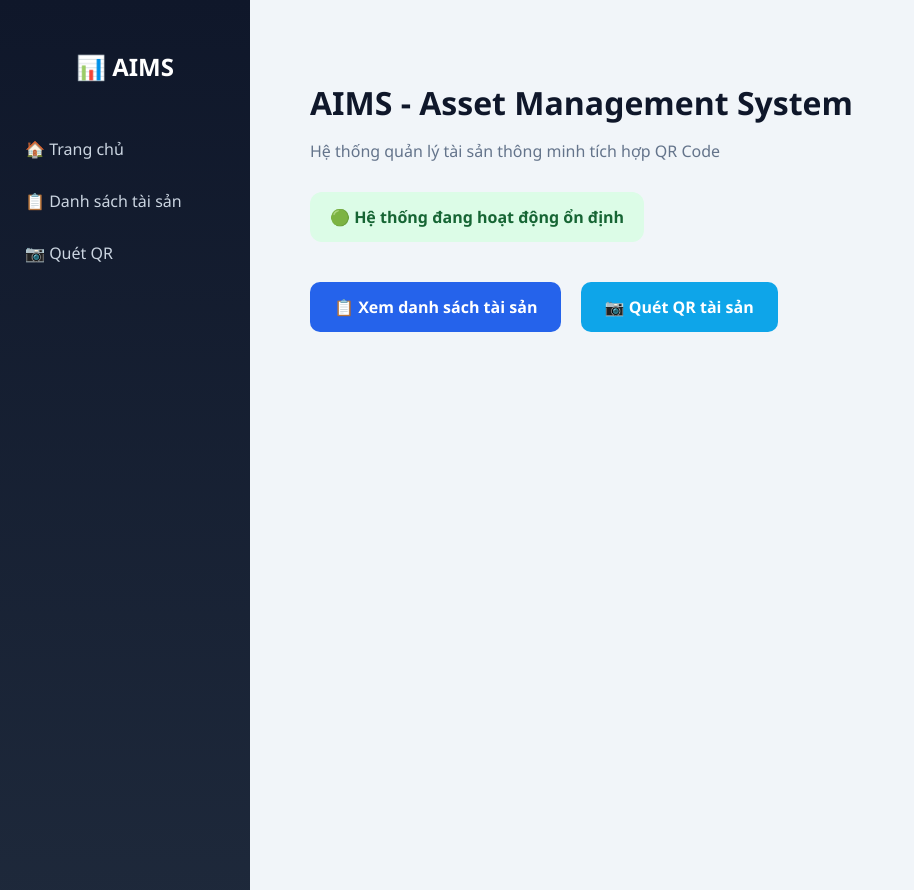
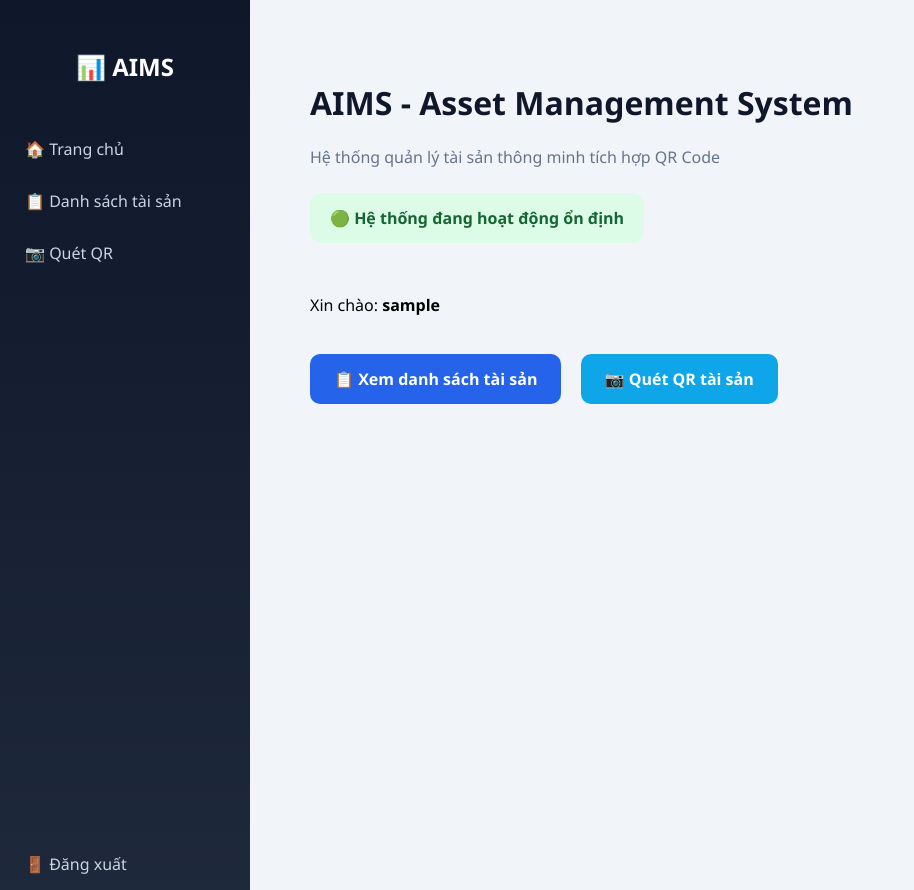
Before and after one commit to hoangan-mi/aims-demo, a Flask app: page / in a window 1280 px wide. Shown: the whole page, without its empty margins (0-914 px from the left). Run offline with Flask 3, Linux system fonts and the light colour scheme; the visitor is signed in with stand-in values (Sample User, id 1).

Commit message:
Update index.html

```diff
--- a/templates/index.html
+++ b/templates/index.html
@@ -6,97 +6,103 @@
 <meta name="viewport" content="width=device-width, initial-scale=1">
 
 <style>
-body {
-    margin: 0;
-    font-family: "Segoe UI", Arial, sans-serif;
-    background: #f1f5f9;
+
+body{
+    margin:0;
+    font-family:"Segoe UI",Arial;
+    background:#f1f5f9;
 }
 
-/* ===== SIDEBAR ===== */
-.sidebar {
-    width: 250px;
-    height: 100vh;
-    background: linear-gradient(180deg, #0f172a, #1e293b);
-    color: white;
-    position: fixed;
-    left: 0;
-    top: 0;
-    padding-top: 30px;
+/* SIDEBAR */
+.sidebar{
+    width:250px;
+    height:100vh;
+    background:linear-gradient(180deg,#0f172a,#1e293b);
+    color:white;
+    position:fixed;
+    left:0;
+    top:0;
+    padding-top:30px;
 }
 
-.sidebar h2 {
-    text-align: center;
-    margin-bottom: 40px;
-    font-weight: 600;
+.sidebar h2{
+    text-align:center;
+    margin-bottom:40px;
 }
 
-.sidebar a {
-    display: block;
-    padding: 15px 25px;
-    color: #cbd5e1;
-    text-decoration: none;
-    transition: 0.3s;
+.sidebar a{
+    display:block;
+    padding:15px 25px;
+    color:#cbd5e1;
+    text-decoration:none;
 }
 
-.sidebar a:hover {
-    background: #334155;
-    color: white;
+.sidebar a:hover{
+    background:#334155;
+    color:white;
 }
 
-/* ===== CONTENT ===== */
-.content {
-    margin-left: 250px;
-    padding: 60px;
+/* CONTENT */
+
+.content{
+    margin-left:250px;
+    padding:60px;
 }
 
-h1 {
-    color: #0f172a;
-    margin-bottom: 10px;
+h1{
+    color:#0f172a;
 }
 
-.subtitle {
-    color: #64748b;
-    margin-bottom: 30px;
+.subtitle{
+    color:#64748b;
+    margin-bottom:25px;
 }
 
-.status {
-    background: #dcfce7;
-    color: #166534;
-    padding: 14px 20px;
-    border-radius: 12px;
-    display: inline-block;
-    font-weight: 600;
-    margin-bottom: 40px;
+.status{
+    background:#dcfce7;
+    color:#166534;
+    padding:14px 20px;
+    border-radius:12px;
+    display:inline-block;
+    font-weight:600;
+    margin-bottom:35px;
 }
 
-/* ===== BUTTON ===== */
-.btn {
-    display: inline-block;
-    padding: 14px 24px;
-    border-radius: 10px;
-    text-decoration: none;
-    font-weight: 600;
-    margin-right: 15px;
-    transition: 0.3s;
+/* BUTTON */
+
+.btn{
+    display:inline-block;
+    padding:14px 24px;
+    border-radius:10px;
+    text-decoration:none;
+    font-weight:600;
+    margin-right:15px;
 }
 
-.btn.primary {
-    background: #2563eb;
-    color: white;
+.primary{
+    background:#2563eb;
+    color:white;
 }
 
-.btn.primary:hover {
-    background: #1d4ed8;
+.primary:hover{
+    background:#1d4ed8;
 }
 
-.btn.secondary {
-    background: #0ea5e9;
-    color: white;
+.secondary{
+    background:#0ea5e9;
+    color:white;
 }
 
-.btn.secondary:hover {
-    background: #0284c7;
+.secondary:hover{
+    background:#0284c7;
 }
+
+.logout{
+    position:absolute;
+    bottom:30px;
+    width:100%;
+}
+
 </style>
 </head>
 
@@ -104,22 +110,39 @@ h1 {
 
 <!-- Sidebar -->
 <div class="sidebar">
+
 <h2>📊 AIMS</h2>
+
 <a href="/">🏠 Trang chủ</a>
 <a href="/assets">📋 Danh sách tài sản</a>
 <a href="/scan">📷 Quét QR</a>
+
+<div class="logout">
+<a href="/logout">🚪 Đăng xuất</a>
 </div>
+
+</div>
+
 
 <!-- Content -->
 <div class="content">
+
 <h1>AIMS - Asset Management System</h1>
-    <p class="subtitle">Hệ thống quản lý tài sản thông minh tích hợp QR Code</p>
+
+<p class="subtitle">
+Hệ thống quản lý tài sản thông minh tích hợp QR Code
+</p>
 
 <div class="status">
 🟢 Hệ thống đang hoạt động ổn định
 </div>
 
-    <div>
+<p>
+Xin chào: <b>{{ session.username }}</b>
+</p>
+
+<br>
+
 <a href="/assets" class="btn primary">
 📋 Xem danh sách tài sản
 </a>
@@ -127,7 +150,7 @@ h1 {
 <a href="/scan" class="btn secondary">
 📷 Quét QR tài sản
 </a>
-    </div>
+
 </div>
 
 </body>
```
Lines whose indentation alone changed are shown as unchanged.
